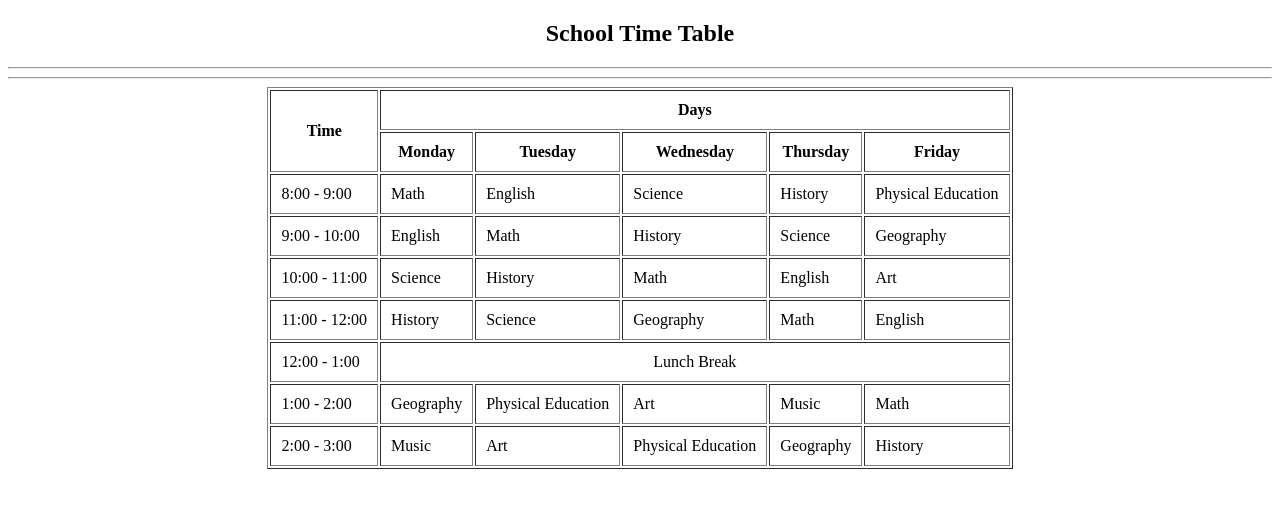
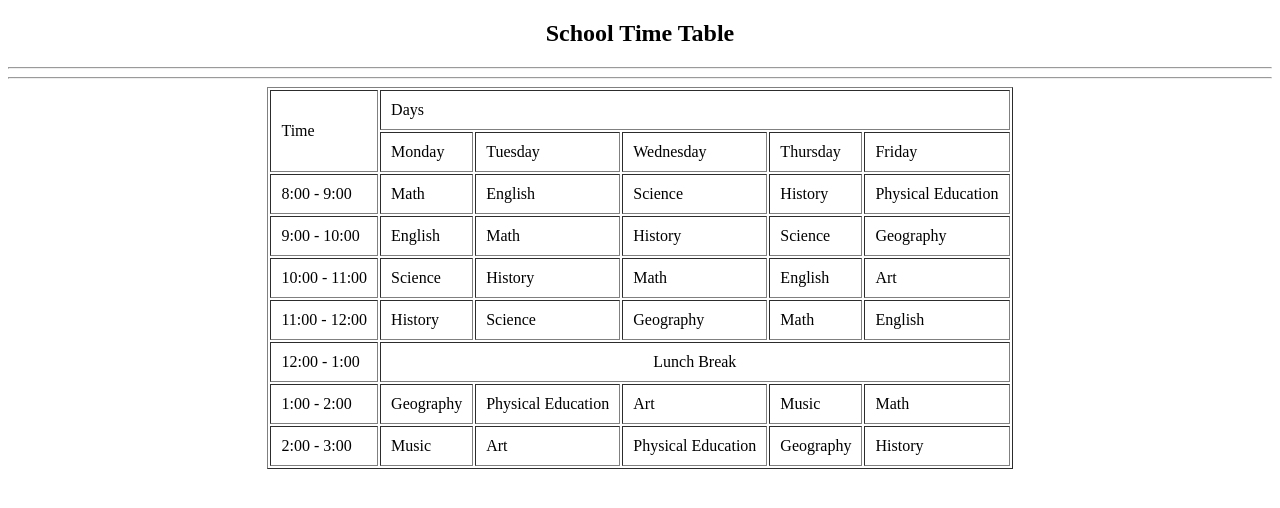
Before and after one commit to ishachauhan55/HTML, a plain HTML site: page Exam-1/index5.html in a window 1280 px wide. Drawn offline with Linux system fonts and the light colour scheme.

Commit message:
Add files via upload

```diff
--- a/Exam-1/index5.html
+++ b/Exam-1/index5.html
@@ -13,15 +13,15 @@
 <table border="1" cellpadding="10" cellsapsing="0" align="center">
     <thead>
         <tr>
-            <th rowspan="2">Time</th>
-            <th colspan="5">Days</th>
+            <td rowspan="2">Time</td>
+            <td colspan="5">Days</td>
         </tr>
         <tr>
-            <th>Monday</th>
-            <th>Tuesday</th>
-            <th>Wednesday</th>
-            <th>Thursday</th>
-            <th>Friday</th>
+            <td>Monday</td>
+            <td>Tuesday</td>
+            <td>Wednesday</td>
+            <td>Thursday</td>
+            <td>Friday</td>
         </tr>
     </thead>
     <tbody>
```
Also changed, not shown: Exam-1/index4.html (+4 -5 lines).
